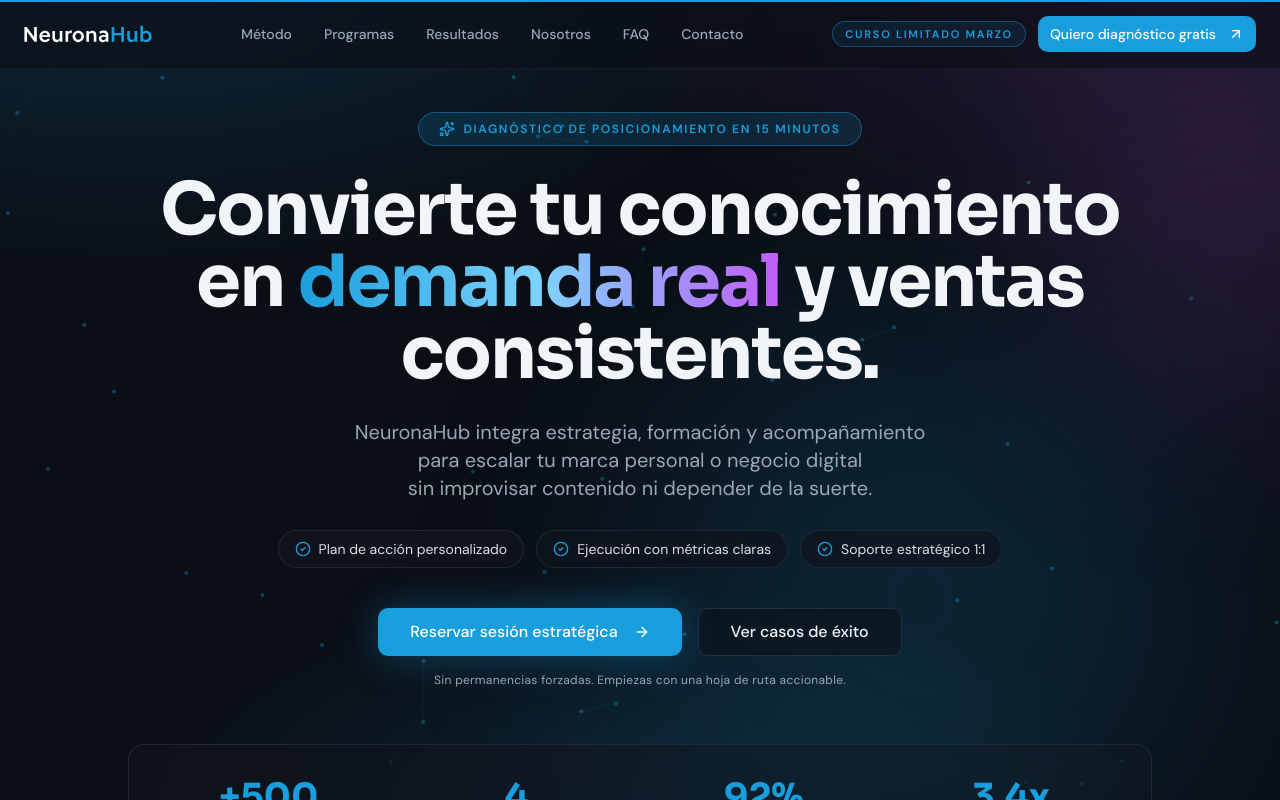
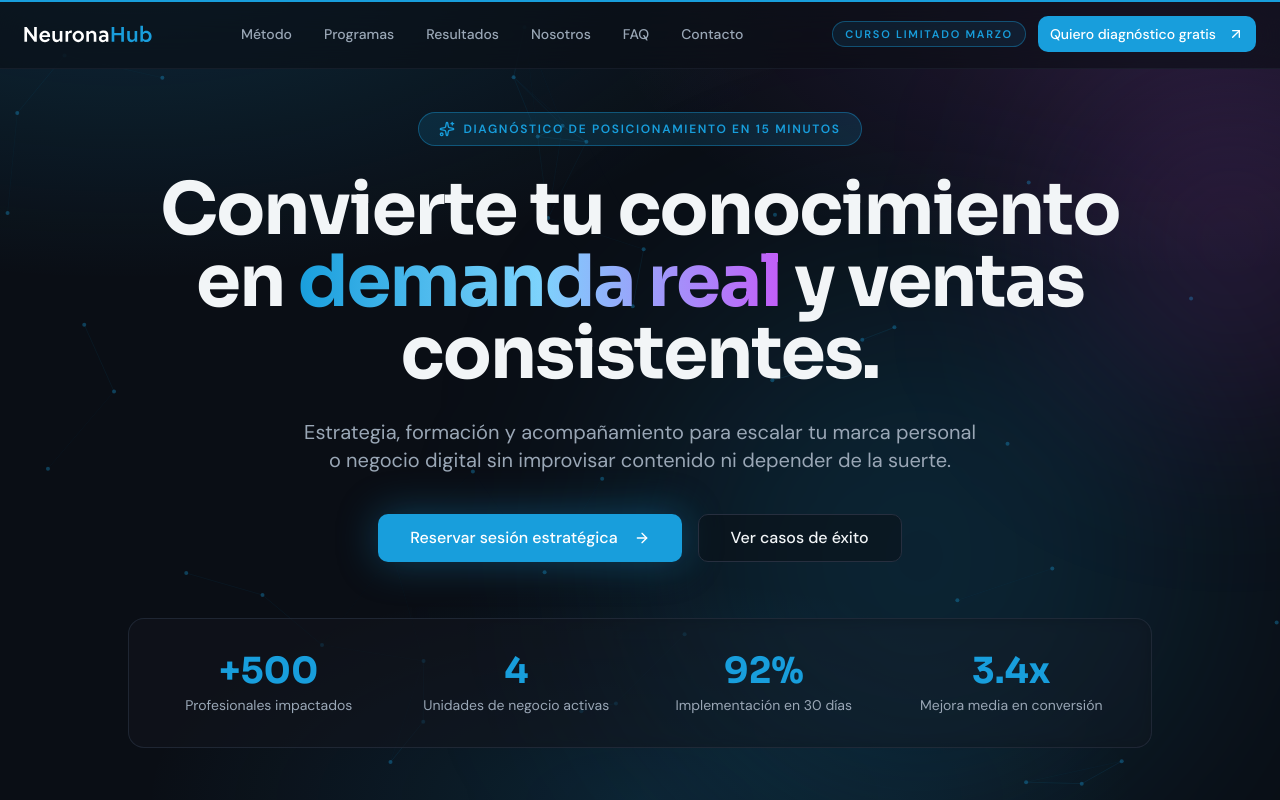
Before and after one commit to andreszapataq/neurona-hub-landing-page, a Next.js app: page / in a window 1280 px wide. Shown: the top 800 px of the page. Built offline with nearby package versions, Linux system fonts and the light colour scheme.

Commit message:
clean hero and move brands

```diff
--- a/app/page.tsx
+++ b/app/page.tsx
@@ -21,8 +21,8 @@ export default function Page() {
       <main className="relative z-10">
         <HeroSection />
         <TestimonialsSection />
+        <BrandsSection />
         <EcosystemSection />
-        <BrandsSection />
         <AboutSection />
         <FaqSection />
         <CtaSection />
--- a/components/brands-section.tsx
+++ b/components/brands-section.tsx
@@ -44,8 +44,8 @@ const brands: Brand[] = [
     icon: BrainCircuit,
     logo: null,
     tagline: "Reposicionamiento premium de marca",
-    accentColor: "text-amber-400",
-    borderColor: "hover:border-amber-500/50",
+    accentColor: "text-emerald-400",
+    borderColor: "hover:border-emerald-500/50",
     screenshot: "/images/brands/neurona-brandlab.webp",
     href: "#",
   },
@@ -54,8 +54,8 @@ const brands: Brand[] = [
     icon: BookOpen,
     logo: null,
     tagline: "Escuela digital con aplicación inmediata",
-    accentColor: "text-blue-400",
-    borderColor: "hover:border-blue-500/50",
+    accentColor: "text-orange-400",
+    borderColor: "hover:border-orange-500/50",
     screenshot: "/images/brands/neurona-learning.webp",
     href: "https://hotmart.com/es/marketplace/productos/el-negocio-eres-tu/",
   },
@@ -64,8 +64,8 @@ const brands: Brand[] = [
     icon: Coffee,
     logo: null,
     tagline: "Comunidad de networking y colaboración",
-    accentColor: "text-rose-400",
-    borderColor: "hover:border-rose-500/50",
+    accentColor: "text-amber-300",
+    borderColor: "hover:border-amber-400/50",
     screenshot: "/images/brands/neurona-cafe.webp",
     href: "#",
   },
--- a/components/hero-section.tsx
+++ b/components/hero-section.tsx
@@ -1,7 +1,7 @@
 "use client"
 
 import { motion } from "framer-motion"
-import { ArrowRight, CheckCircle2, Sparkles } from "lucide-react"
+import { ArrowRight, Sparkles } from "lucide-react"
 import { Button } from "@/components/ui/button"
 import { transitions, staggerContainer } from "@/lib/animations"
 
@@ -78,29 +78,13 @@ export function HeroSection() {
         {/* Subtitle */}
         <motion.p
           variants={heroItemVariants}
-          className="mx-auto mt-7 max-w-3xl text-balance text-lg leading-relaxed text-muted-foreground md:text-xl"
+          className="mx-auto mt-7 max-w-2xl text-balance text-lg leading-relaxed text-muted-foreground md:text-xl"
         >
-          NeuronaHub integra estrategia, formación y acompañamiento para escalar tu marca personal
-          o negocio digital sin improvisar contenido ni depender de la suerte.
+          Estrategia, formación y acompañamiento para escalar tu marca personal o negocio digital
+          sin improvisar contenido ni depender de la suerte.
         </motion.p>
 
-        <motion.div
-          variants={heroItemVariants}
-          className="mx-auto mt-7 flex max-w-3xl flex-wrap items-center justify-center gap-3 text-sm text-foreground/90"
-        >
-          {[
-            "Plan de acción personalizado",
-            "Ejecución con métricas claras",
-            "Soporte estratégico 1:1",
-          ].map((item) => (
-            <div key={item} className="flex items-center gap-2 rounded-full border border-border/70 bg-card/70 px-4 py-2">
-              <CheckCircle2 className="h-4 w-4 text-primary" />
-              <span>{item}</span>
-            </div>
-          ))}
-        </motion.div>
-
-        {/* CTA Buttons — with hover & tap micro-interactions */}
+        {/* CTA Buttons */}
         <motion.div
           variants={heroItemVariants}
           className="mt-10 flex flex-col items-center justify-center gap-4 sm:flex-row"
@@ -133,11 +117,7 @@ export function HeroSection() {
           </motion.div>
         </motion.div>
 
-        <motion.p variants={heroItemVariants} className="mt-4 text-xs tracking-wide text-muted-foreground">
-          Sin permanencias forzadas. Empiezas con una hoja de ruta accionable.
-        </motion.p>
-
-        {/* Stats — nested stagger container */}
+        {/* Stats */}
         <motion.div
           variants={statContainerVariants}
           className="mt-14 grid grid-cols-2 gap-5 rounded-2xl border border-border/70 bg-card/60 p-6 backdrop-blur md:grid-cols-4 md:gap-8 md:p-8"
```
